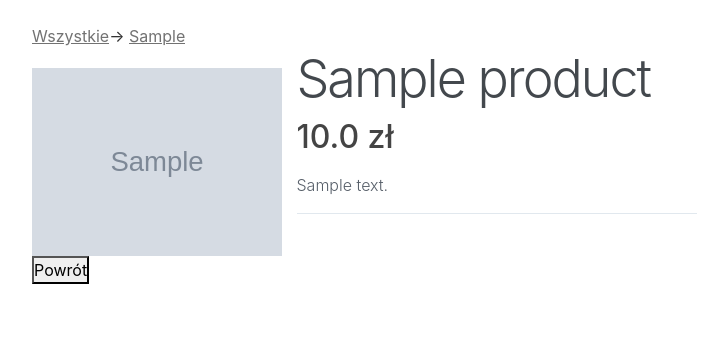
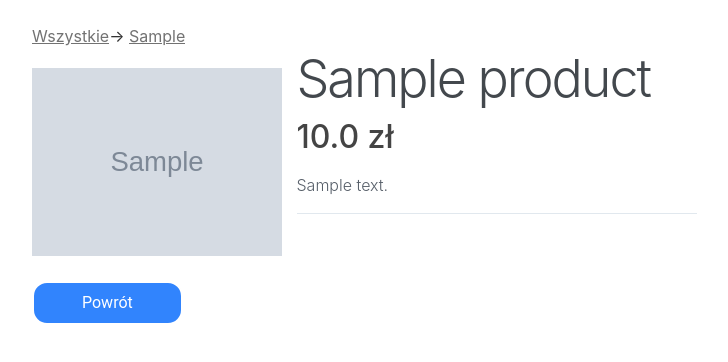
Before and after one commit to killzone10/BD2_project, a Flask app: page /products/1 in a window 1280 px wide. Shown: the part 56-418 px from the top of the page, without its empty margins (53-781 px from the left). Run offline with Flask 2, Linux system fonts and the light colour scheme; tables that the repository leaves empty hold one stand-in row (values such as "Sample post"); grey boxes marked "Sample" are stand-in pictures; some libraries are stand-ins or nearby versions.

Commit message:
new button

```diff
--- a/app/static/main.css
+++ b/app/static/main.css
@@ -244,6 +244,7 @@ text-align: center;
     margin: auto;
     left: 0;
     right: 0;
+    padding-bottom: 25px;
 }
 #div1 {
     display: inline-block;
@@ -294,3 +295,32 @@ text-align: center;
     font-family: inherit;
     font-size: inherit;
 }
+
+.button2 {
+    display: inline-block;
+    padding: 0.5em 3em;
+    border: 0.16em solid #FFFFFF;
+    margin: 0 0.3em 0.3em 0;
+    box-sizing: border-box;
+    text-decoration: none;
+    /*ext-transform: uppercase;*/
+    font-family: 'Roboto', sans-serif;
+    font-weight: 400;
+    color: #FFFFFF;
+    text-align: center;
+    transition: all 0.15s;
+    background: #3184fd;
+    border-radius: 15px;
+}
+
+.button2:hover {
+    color: white;
+    border-color: #cef6ff;
+    background: #4d95ff;
+}
+
+.button2:active {
+    color: white;
+    border-color: #cef6ff;
+    background: #4d95ff;
+}
--- a/app/templates/specific_product.html
+++ b/app/templates/specific_product.html
@@ -20,5 +20,5 @@
             <p> {{ product.description }} </p>
         </div>
     </div>
-    <button onclick="history.back()">Powrót</button>
+    <button class=button2 onclick="history.back()">Powrót</button>
 {% endblock %}
```
